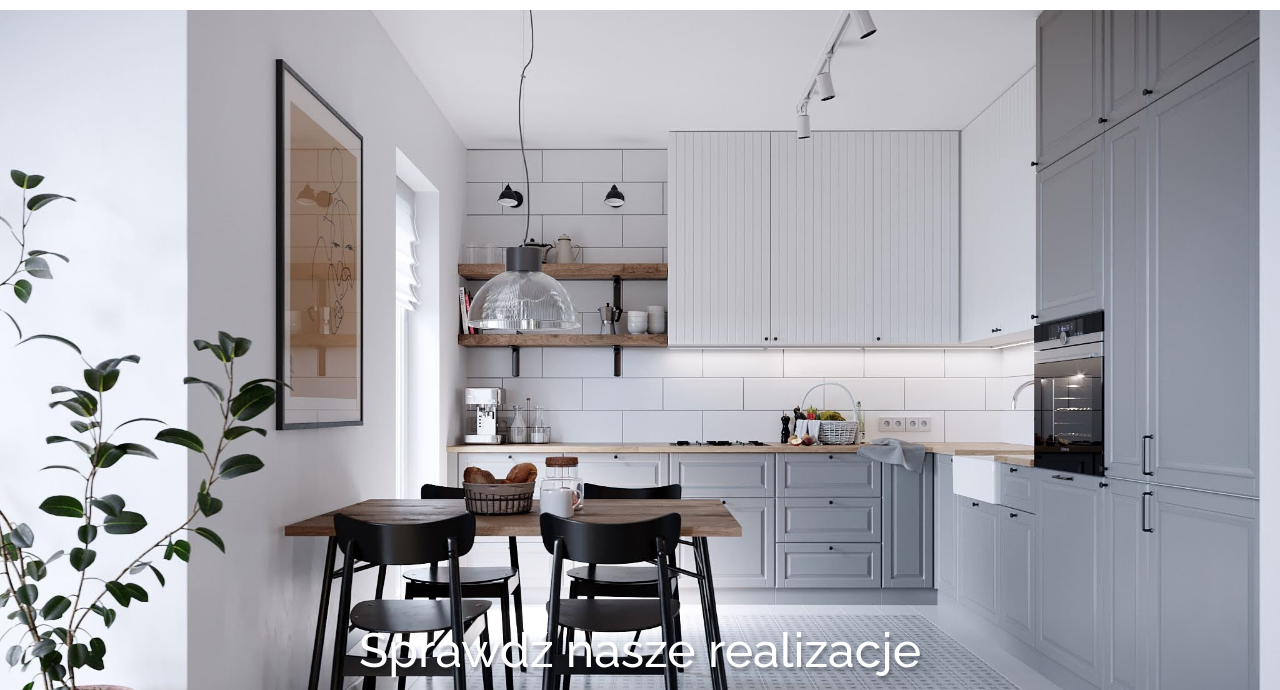
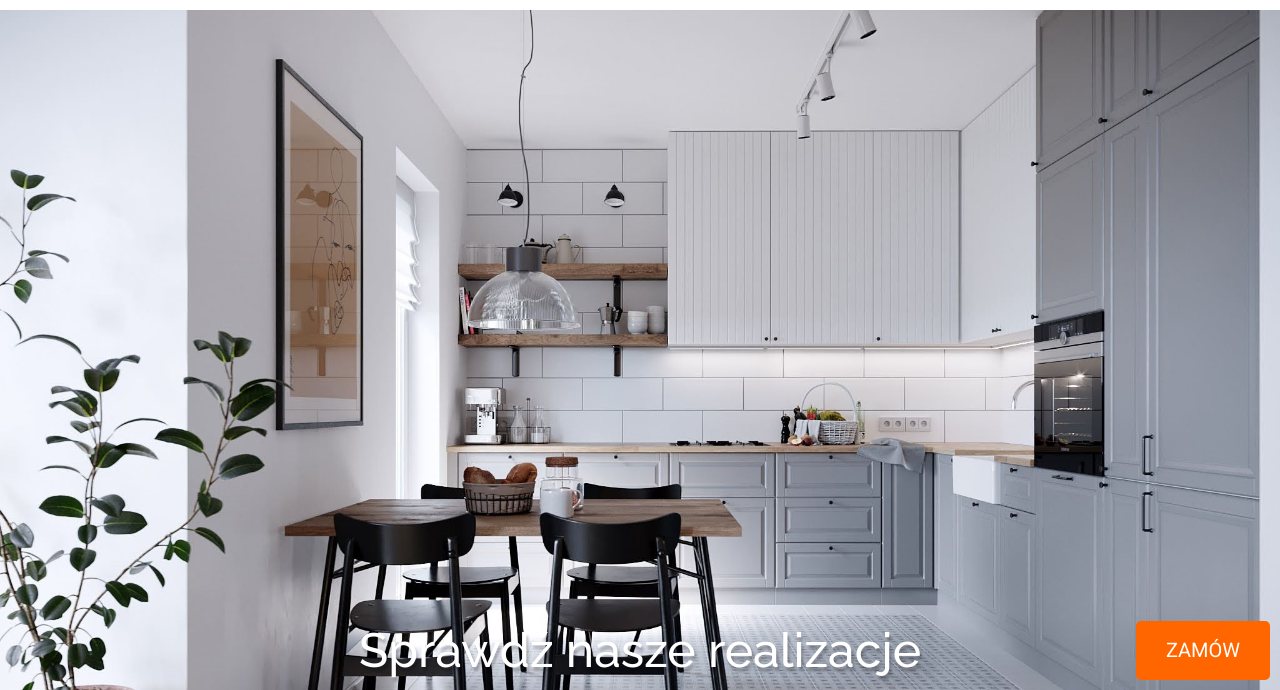
Before and after one commit to DackaF/dackafmebel.github.io, a plain HTML site: page index.html in a window 1280 px wide. Shown: the part 110-800 px from the top of the page. Drawn offline with nearby package versions, Linux system fonts and the light colour scheme.

Commit message:
mebelhaus

```diff
--- a/index.html
+++ b/index.html
@@ -125,6 +125,9 @@
       </div>
     </section>
 
+    <!-- BUTTON -->
+    <a target="_blank" href="https://forms.monday.com/forms/3ab2a7a615b73145f3a52057ac779557?r=use1" class="zamow-button">ZAMÓW</a>
+
     <!-- FOOTER -->
     <footer class="footer">
       <div class="foot-container">
--- a/style.css
+++ b/style.css
@@ -744,6 +744,21 @@ iframe {
   transform: scale(1.01);
 }
 
+/* ZAMOW - BUTTON */
+.zamow-button {
+  position: fixed;
+  z-index: 1000;
+  bottom: 10px;
+  right: 10px;
+  padding: 15px 30px;
+  background-color: #ff6600;
+  font-size: 20px;
+  color: #fff;
+  border: none;
+  border-radius: 5px;
+  cursor: pointer;
+}
+
 /* FOOTER */
 .footer {
   height: 300px;
```
Also changed, not shown: index-garderoby.html (+3 -0 lines), index-kontakt.html (+3 -0 lines), index-lazienki.html (+3 -0 lines), index-nowoczesne.html (+3 -0 lines), index-stylizowane.html (+3 -0 lines).
